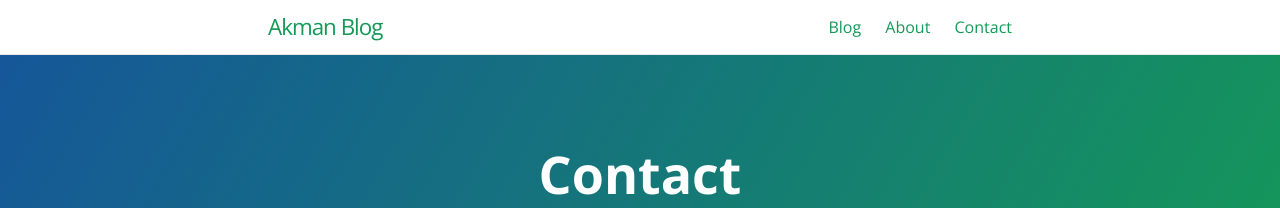
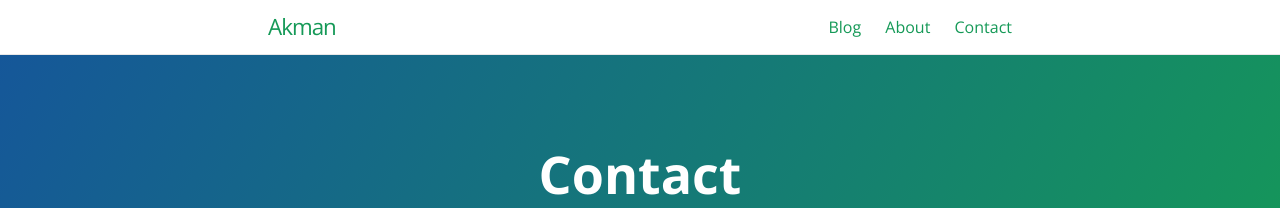
Before and after one commit to Akman/akman.github.io, a Jekyll site: the page built from contact.md, in a window 1280 px wide. Shown: the top 208 px of the page. Built offline with Jekyll 4.4.1, drawn with Linux system fonts in a browser that asks for light colours.

Commit message:
Fixed site header home anchor

```diff
--- a/_config.yml
+++ b/_config.yml
@@ -69,6 +69,10 @@ header_pages:
   - name: about.md
   - name: contact.md
 
+# header home
+header_home:
+  title: Akman
+
 blog:
   # https://shopify.github.io/liquid/filters/date/
   date_format: '%d.%m.%Y'
--- a/_includes/site-header.html
+++ b/_includes/site-header.html
@@ -6,7 +6,7 @@
 
     {% if page_paths %}
       {% if page.layout != 'home' %}
-        <a class="site-title" href="{{ "/" | relative_url }}">{{ site.title | escape }}</a>
+        <a class="site-title" href="{{ "/" | relative_url }}">{{ site.header_home.title | default: site.title | escape }}</a>
       {% endif %}
       <nav class="site-nav">
         <input type="checkbox" id="nav-trigger" class="nav-trigger" />
```
